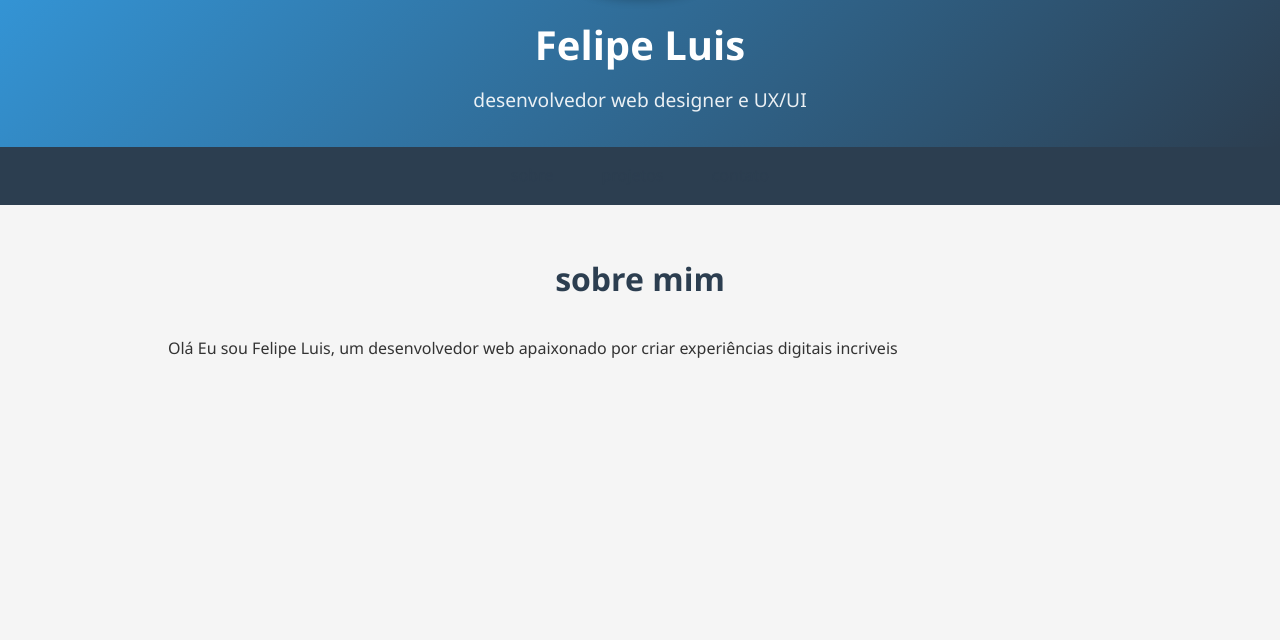
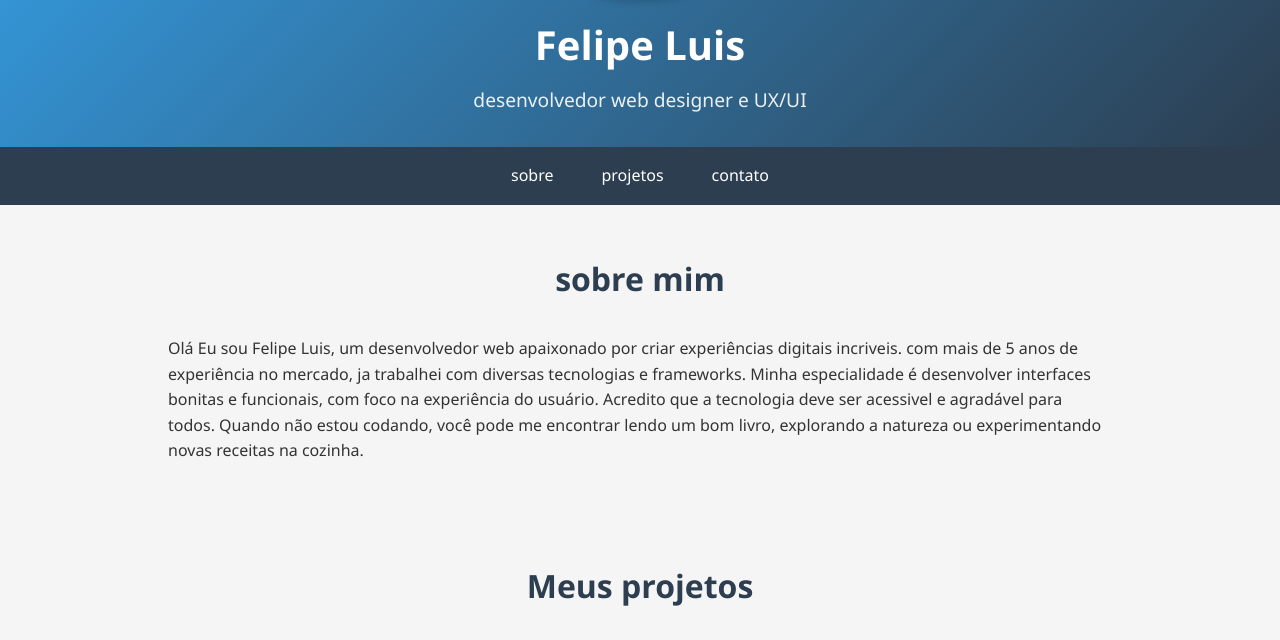
Before and after one commit to Flms1707/felipe, a plain HTML site: page index.html in a window 1280 px wide. Shown: the part 71-711 px from the top of the page. Drawn offline with Linux system fonts and the light colour scheme.

Commit message:
Add files via upload

```diff
--- a/index.html
+++ b/index.html
@@ -28,7 +28,11 @@
        <h2>sobre mim</h2>
       <div class="about-content">
           <div class="about-text">
-            <p>Olá Eu sou Felipe Luis, um desenvolvedor web apaixonado por criar experiências digitais incriveis
+            <p>Olá Eu sou Felipe Luis, um desenvolvedor web apaixonado por criar experiências digitais incriveis. com mais de 5 anos de experiência no mercado, ja trabalhei com diversas tecnologias e frameworks.
+
+            Minha especialidade é desenvolver interfaces bonitas e funcionais, com foco na experiência do usuário. Acredito que a tecnologia deve ser acessivel e agradável para todos.
+
+            Quando não estou codando, você pode me encontrar lendo um bom livro, explorando a natureza  ou experimentando  novas receitas na cozinha.
             </p>
 
 
@@ -36,5 +40,20 @@
 
 
 </section>
+
+<section id="projetos">
+    <h2>Meus projetos</h2>
+    <div class="projects-grid">
+    <div class="projects-card">
+    <img src="" alt="">
+
+        </div>
+    </div>
+
+
+</section>
+
+
+</section>
       </body>
       </html>
--- a/style.css
+++ b/style.css
@@ -64,7 +64,7 @@
     nav ul li {
     margin: 0 1.5rem ;
 }
-    nav ul il a {
+    nav ul li a {
     color: white;
     font-weight: 500;
     transition: color 0.3s;
```
